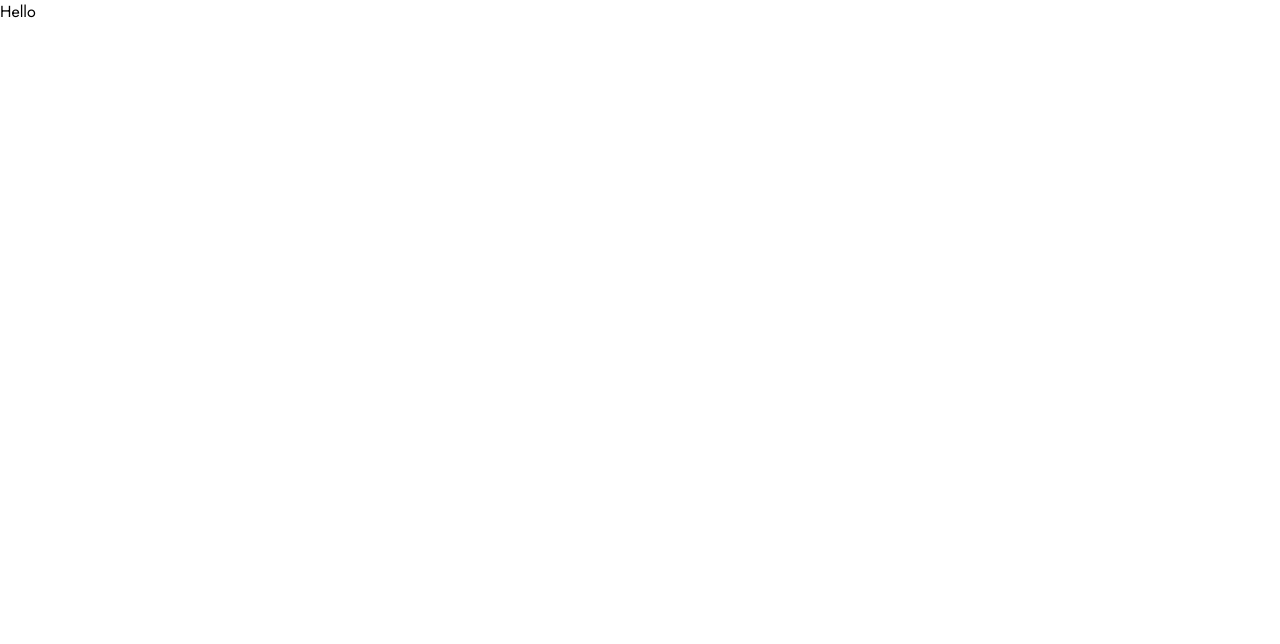
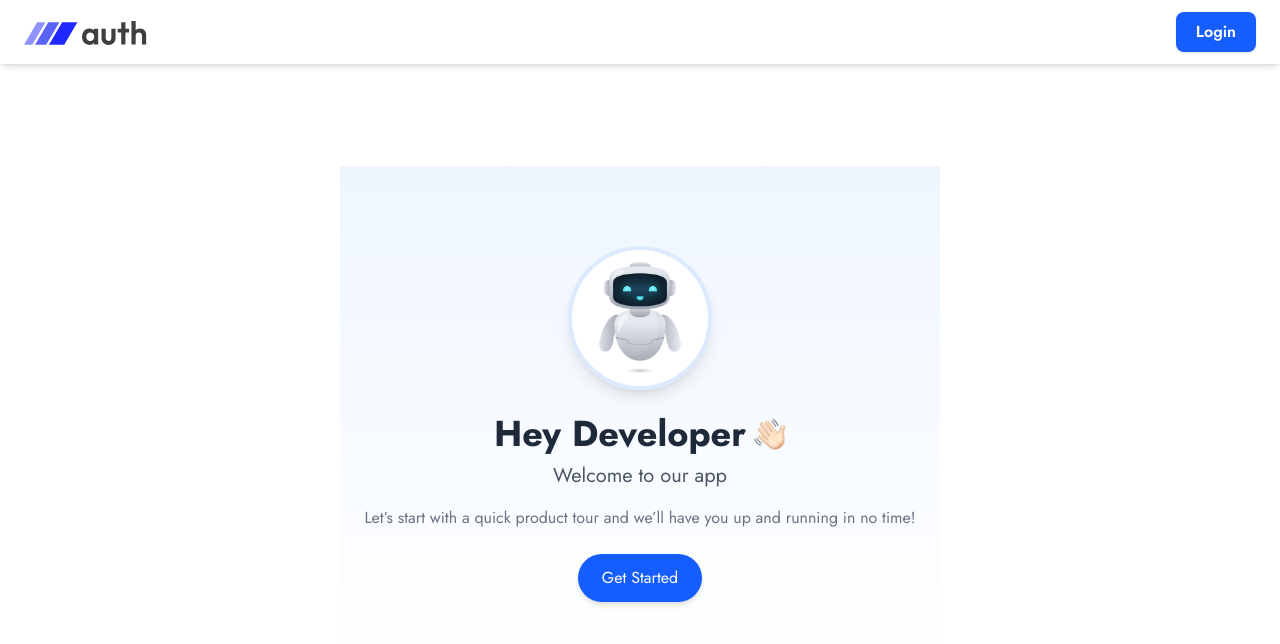
Before and after one commit to Naveenpokhrel/userAuth, a React (Vite) app in the folder client/Auth/: page / in a window 1280 px wide. Shown: the top 644 px of the page. Built offline with nearby package versions, Linux system fonts and the light colour scheme.

Commit message:
adding the routes

```diff
--- a/client/Auth/src/pages/Home.jsx
+++ b/client/Auth/src/pages/Home.jsx
@@ -1,9 +1,14 @@
 import React from 'react'
+import Navbar from "../components/Navbar";
+import Header from "../components/Header";
 
 const Home = () => {
   return (
-<h1>Hello</h1>
-)
-}
+    <div className='flex flex-col items-center justify-center min-h-screen bg-[url("/bg_img.png")] bg-cover bg-center'>
+      <Navbar />
+      <Header />
+    </div>
+  );
+};
 
 export default Home
--- a/client/Auth/src/pages/Routes/pages.jsx
+++ b/client/Auth/src/pages/Routes/pages.jsx
@@ -1,12 +1,17 @@
 import { BrowserRouter, Routes, Route } from "react-router-dom";
 import Home from "../Home";
-
+import Login from "../Login";
+import EmailVerify from "../EmailVerify";
+import { ResetPassword } from "../ResetPassword";
 
 export default function AppRoutes() {
   return (
     <BrowserRouter>
       <Routes>
         <Route path="/" element={<Home />} />
+        <Route path="/login" element={<Login />} />
+        <Route path="/email-verify" element={<EmailVerify />} />
+        <Route path="/reset-password" element={<ResetPassword />} />
       </Routes>
     </BrowserRouter>
   );
```
